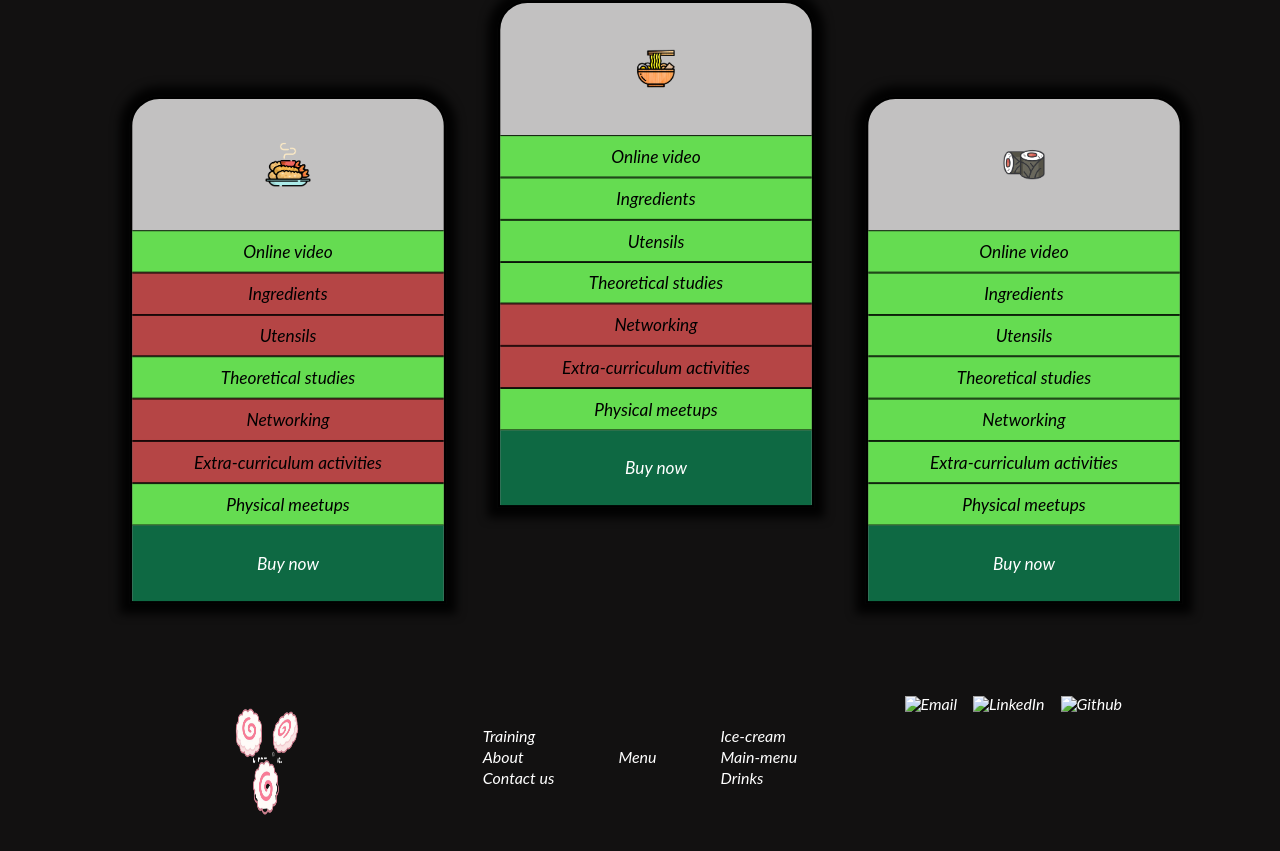
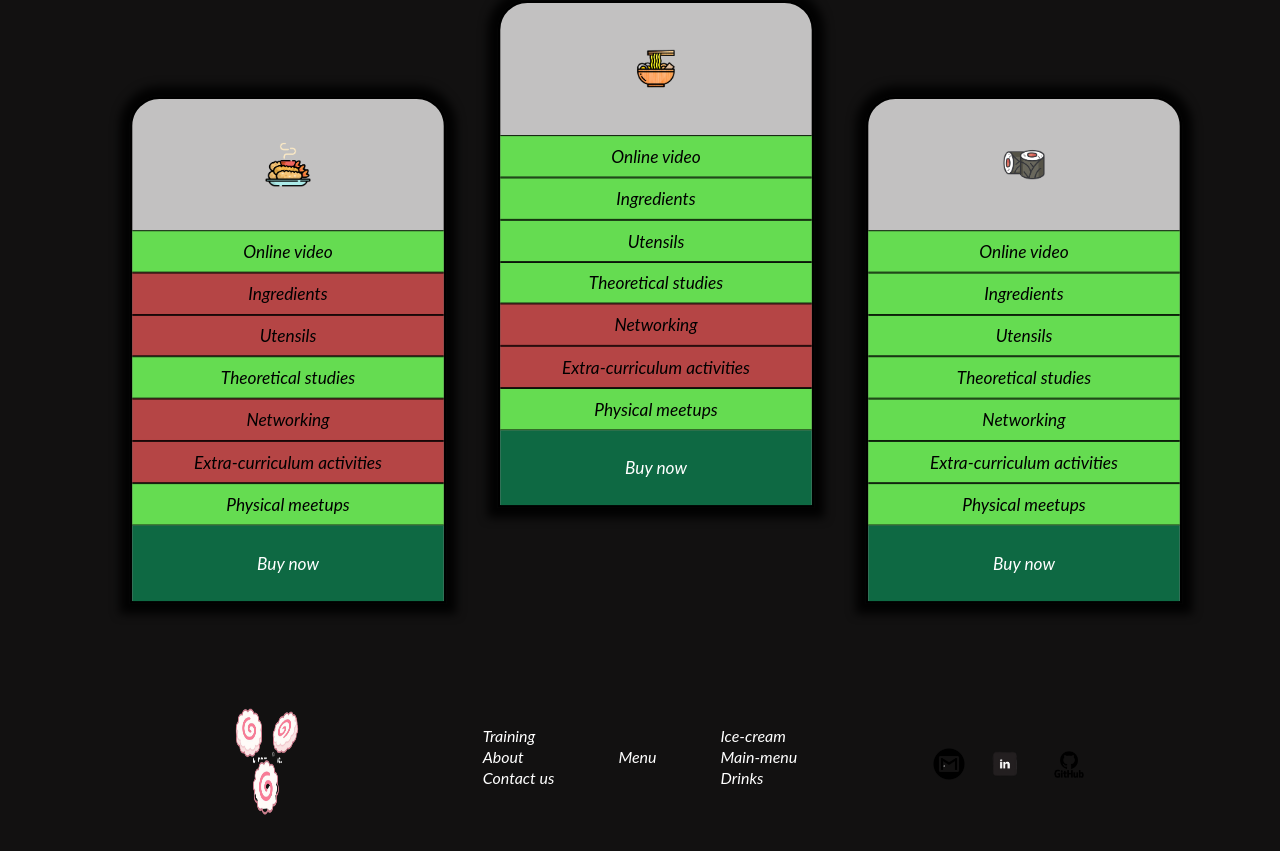
Before and after one commit to RshaneTD/ICHIRAKU, a website: page Training.html in a window 1280 px wide. Shown: the part 644-1495 px from the top of the page. Drawn offline with Linux system fonts and the light colour scheme.

Commit message:
social img

```diff
--- a/Training.html
+++ b/Training.html
@@ -106,9 +106,9 @@
         </div>
         <div class="socials">
             <ul>
-                <li><a href=""><img src="" alt="Email"></a></li>
-                <li><a href=""><img src="" alt="LinkedIn"></a></li>
-                <li><a href=""><img src="" alt="Github"></a></li>
+                <li class="email-footer"><a href="mailto:shanecontact3@gmail.com"><img src="./img/icon/social-media/Black-Gmail-PNG-Image-removebg-preview.png" alt="Email"></a></li>
+                <li class="linkedin-footer"><a href="https://www.linkedin.com/in/ramah-naik-shane-50b023250/"><img src="./img/icon/social-media/linkedin.png" alt="LinkedIn"></a></li>
+                <li class="github-footer"><a href="https://github.com/RshaneTD"><img src="./img/icon/social-media/GitHub-logo-removebg-preview.png" alt="Github"></a></li>
             </ul>
         </div>
     </footer>
--- a/style/sass/layout/_footer.scss
+++ b/style/sass/layout/_footer.scss
@@ -32,12 +32,30 @@ footer{
 }
 
 .socials{
-    @include x-flex;
+    @include xy-flex;
     grid-area: 1/3;
     margin-top: 1rem;
-
     ul{
-        display: flex;
+        @include y-flex;
         gap: 1rem;
     }
 }
+
+.email-footer{
+    img{
+        width: 2rem;
+    }
+}
+
+.linkedin-footer{
+
+    img{
+        width: 3rem;
+    }
+}
+
+.github-footer{
+    img{
+        width: 3rem;
+    }
+}
```
Also changed, not shown: about.html (+3 -3 lines), menu_drinks.html (+3 -3 lines), menu_ice-cream.html (+3 -3 lines), menu_main.html (+3 -3 lines), img/icon/social-media/linkedin.png (renamed from img/icon/social-media/ramen-icon-removebg-preview.png), style/css/style.css, 1 other file.
